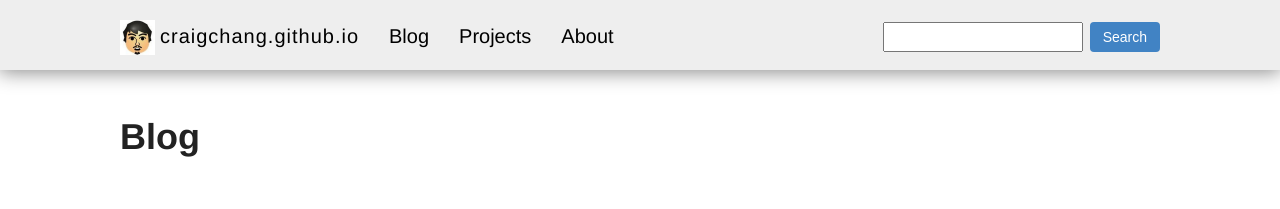
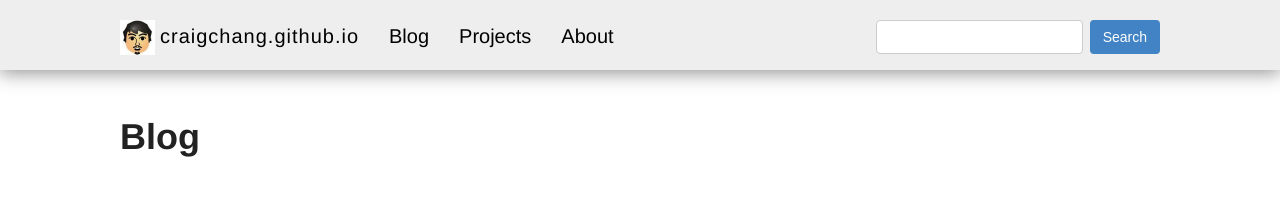
Before and after one commit to craigchang/craigchang.github.io, a Jekyll site: the page built from index.html, in a window 1280 px wide. Shown: the top 209 px of the page. Built offline with Jekyll 4.4.1, drawn with Linux system fonts in a browser that asks for light colours; nearby versions of some CDN libraries.

Commit message:
Bug: align search bar and button

```diff
--- a/_layouts/default.html
+++ b/_layouts/default.html
@@ -32,7 +32,7 @@
         <div class="navbar-search">
           <form class="search-form" action="/search/index.html" method="get">
             <label for="search-box"></label>
-            <input type="text" id="search-box" name="query">
+            <input type="text" id="search-box" name="query"/>
             <button type="submit">Search</button>
           </form>
         </div>
--- a/_sass/components/search-bar.scss
+++ b/_sass/components/search-bar.scss
@@ -1,11 +1,20 @@
 form.search-form {
+  margin-bottom: 0;
 
   input[type=text]#search-box {
     display: inline-block;
     vertical-align: middle;
-    height: 30px;
-    width: 200px;
-    font-size: 12px;
+    width: auto;
+    font-size: 14px;
+    line-height: 1;
+    height: 34px;
+    padding: 6px 12px;
+    font-size: 14px;
+    color: #555;
+    background-color: #fff;
+    background-image: none;
+    border: 1px solid #ccc;
+    border-radius: 4px;
   }
 
   button[type=submit] {
@@ -13,21 +22,21 @@ form.search-form {
     vertical-align: middle;
     background-color: $blue;
     color: $white;
-    padding: 4px 12px;
+    height: 34px;
+    padding: 7px 12px;
     margin-bottom: 0;
     font-size: 14px;
-    font-weight: 400;
-    line-height: 1.42857143;
+    //font-weight: 400;
     text-align: center;
     white-space: nowrap;
     //-ms-touch-action: manipulation;
-    touch-action: manipulation;
-    cursor: pointer;
-    -webkit-user-select: none;
+    //touch-action: manipulation;
+    //cursor: pointer;
+    //-webkit-user-select: none;
     //-moz-user-select: none;
     //-ms-user-select: none;
     //user-select: none;
-    background-image: none;
+    //background-image: none;
     border: 1px solid transparent;
     border-radius: 4px;
 
```
